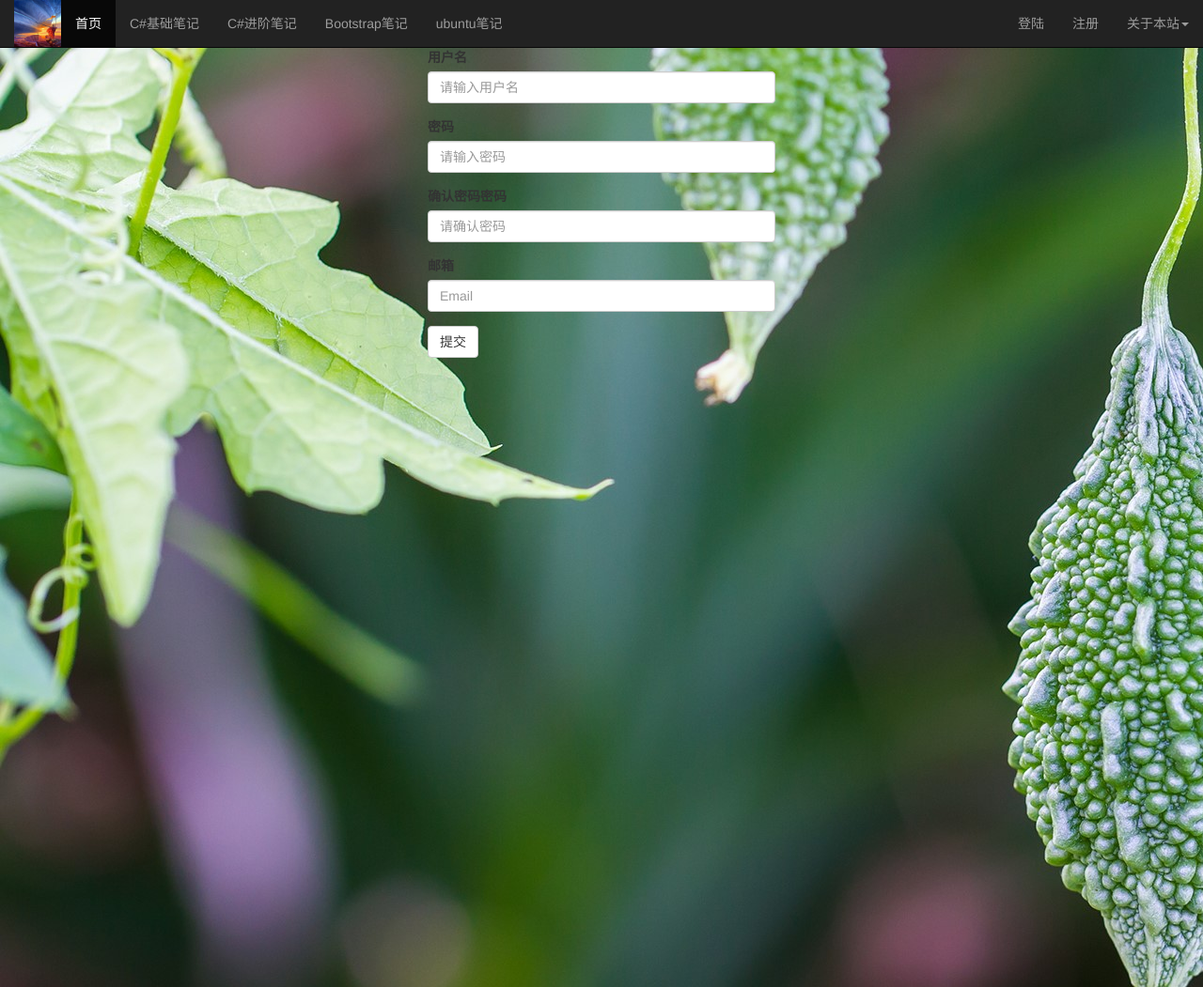
After one commit to alfredyuanyi/qingtian, a Django app: page /users/newuser/ in a window 1280 px wide. The commit adds this page. Shown: the whole page at 94% size. Run offline with Django 3.2, Linux system fonts and the light colour scheme; some libraries are stand-ins or nearby versions.

Commit message:
用户注册模块搞定

```diff
--- a/qingtian_blog/templates/homebase.html
+++ b/qingtian_blog/templates/homebase.html
@@ -39,18 +39,6 @@
         <li><a href="/blogs/CSharpadvanceblog/">C#进阶笔记</a></li>
         <li><a href="/blogs/Bootstrapblog/">Bootstrap笔记</a></li>
         <li><a href="/blogs/ubuntublog/">ubuntu笔记</a></li>
-        <!-- <li class="dropdown">
-          <a href="#" class="dropdown-toggle" data-toggle="dropdown" role="button" aria-haspopup="true" aria-expanded="false">Dropdown <span class="caret"></span></a>
-          <ul class="dropdown-menu">
-            <li><a href="#">Action</a></li>
-            <li><a href="#">Another action</a></li>
-            <li><a href="#">Something else here</a></li>
-            <li role="separator" class="divider"></li>
-            <li><a href="#">Separated link</a></li>
-            <li role="separator" class="divider"></li>
-            <li><a href="#">One more separated link</a></li>
-          </ul>
-        </li> -->
       </ul>
       <!-- <form class="navbar-form navbar-left" role="search">
         <div class="form-group">
@@ -59,8 +47,31 @@
         <button type="submit" class="btn btn-default">Submit</button>
       </form> -->
       <ul class="nav navbar-nav navbar-right">
-        <li><a href="/admin/">管理员传送门</a></li>
-        <li><a href="#">联系我</a></li>
+        <!-- {% if haslogin %}
+        <li><a href="#">{{ user.username }}</a></li>
+        {% endif %}
+        {% if not haslogin %}
+        <li><a href="#">登陆</a>没注册，请点击<a href="">这里</a>注册</li>
+        {% endif %} -->
+        {% if haslogin %}
+        <li><a href="#">{{ user.username }}</a></li>
+        {% endif %}
+        {% if not haslogin %}
+        <li><a href="#">登陆</a></li>
+        <li><a href="/users/newuser/">注册</a></li>
+        {% endif %}
+        <li class="dropdown">
+          <a href="#" class="dropdown-toggle" data-toggle="dropdown" role="button" aria-haspopup="true" aria-expanded="false">关于本站<span class="caret"></span></a>
+          <ul class="dropdown-menu">
+            <li><a href="/admin/">管理员传送门</a></li>
+            <li><a href="#">联系我</a></li>
+            <!-- <li><a href="#">Something else here</a></li>
+            <li role="separator" class="divider"></li>
+            <li><a href="#">Separated link</a></li>
+            <li role="separator" class="divider"></li>
+            <li><a href="#">One more separated link</a></li> -->
+          </ul>
+        </li>
       </ul>
     </div><!-- /.navbar-collapse -->
   </div><!-- /.container-fluid -->
--- a/qingtian_user/admin.py
+++ b/qingtian_user/admin.py
@@ -4,8 +4,8 @@ from qingtian_user.models import *
 
 class UserAdmin(admin.ModelAdmin):
 	list_display = ('username', 'email', 'password')
-	list_filter = ('username')
-	ordering = ('username')
+	list_filter = ('username',)
+	ordering = ('username',)
 	pass
 
 admin.site.register(User, UserAdmin)
--- /dev/null
+++ b/qingtian_user/forms.py
@@ -0,0 +1,17 @@
+# coding: utf8
+from django import forms
+
+class UserForm(forms.Form):
+	username = forms.CharField(max_length = 30, required = True, label = '用户名')
+	password = forms.CharField(max_length = 25, required = True, label = '密码', widget = forms.PasswordInput)
+	checkpassword = forms.CharField(max_length = 25, required = True, label = '确认密码', widget = forms.PasswordInput)
+	email = forms.EmailField(required = True, label = '邮箱', widget = forms.EmailInput)
+	def clean_checkpassword(self):
+		checkpassword = self.cleaned_data['checkpassword']
+		password = self.cleaned_data['password']
+		if checkpassword != password:
+			raise forms.ValidationError("密码不一致，请确认后重新输入")
+			pass
+		return  checkpassword
+		pass
+	pass
--- a/qingtian_user/models.py
+++ b/qingtian_user/models.py
@@ -5,8 +5,8 @@ from django.db import models
 
 # Create your models here.
 class User(models.Model):
-	username = models.CharField(max_length = 30, required = True, unique = True)
-	password = models.CharField(max_length = 25, required = True)
+	username = models.CharField(max_length = 30, blank = False, unique = True)
+	password = models.CharField(max_length = 25, blank = False)
 	email = models.EmailField()
 	def __unicode__(self):
 		return self.username
--- /dev/null
+++ b/qingtian_user/static/css/userform.css
@@ -0,0 +1,11 @@
+#userform {
+	margin-top: 51px;
+	height: 1000px;
+	width: auto;
+	background-image: url('/static/img/userformbackground.jpg');
+}
+#form {
+	height: auto;
+	width: 400px;
+	margin: 0, auto;
+}
--- /dev/null
+++ b/qingtian_user/templates/userform.html
@@ -0,0 +1,38 @@
+{% extends "homebase.html" %}
+{% block title %} 注册——晴天网 {% endblock %}
+{% block css %}
+<link rel="stylesheet" type="text/css" href="/static/css/userform.css">
+{% endblock %}
+{% block content %}
+<div class="container" id="userform">
+<div class="container", id="form">
+<form action="/users/newuser/" method="post">
+{% csrf_token %}
+  <div class="form-group">
+  {% if form.errors %}
+    <p style="color: red;"> 请修改下列错误</p>
+  {% endif %}
+  {{ form.username.errors }}
+    <label for="exampleInputUsername">用户名</label>
+    <input type="text" class="form-control" id="exampleInputUsername" placeholder="请输入用户名", name="username">
+  </div>
+  <div class="form-group">
+  {{ form.password.errors }}
+    <label for="exampleInputPassword1">密码</label>
+    <input type="password" class="form-control" id="exampleInputPassword1" placeholder="请输入密码", name="password">
+  </div>
+  <div class="form-group">
+  {{ form.checkpassword.errors }}
+    <label for="exampleInputPassword2">确认密码密码</label>
+    <input type="password" class="form-control" id="exampleInputPassword2" placeholder="请确认密码", name="checkpassword">
+  </div>
+  <div class="form-group">
+  {{ form.email.errors }}
+    <label for="exampleInputEmail1">邮箱</label>
+    <input type="email" class="form-control" id="exampleInputEmail1" placeholder="Email", name="email">
+  </div>
+  <button type="submit" class="btn btn-default">提交</button>
+</form>
+</div>
+</div>
+{% endblock %}
--- a/qingtian_user/urls.py
+++ b/qingtian_user/urls.py
@@ -3,9 +3,9 @@ from qingtian_user import views
 
 urlpatterns = [
 	url(r'newuser/$', views.Register),
-	url(r'loginservice/$', views.Login),
-	url(r'logoutservice/$', views.Logout),
-	url(r'findpassword/$', views.SendMail),
-	url(r'checkcode/$', views.CheckCode),
+	# url(r'loginservice/$', views.Login),
+	# url(r'logoutservice/$', views.Logout),
+	# url(r'findpassword/$', views.SendMail),
+	# url(r'checkcode/$', views.CheckCode),
 
 ]
--- a/qingtian_user/views.py
+++ b/qingtian_user/views.py
@@ -1,4 +1,40 @@
-from django.shortcuts import render
-from django.http import Http404
+# coding:utf8
+from django.shortcuts import render, redirect
+from django.http import Http404,HttpResponse
+from django.contrib.auth.models import User as AuthUser
+from django.contrib.auth import authenticate, login, logout
 from qingtian_user.models import *
+from qingtian_user.forms import *
 # Create your views here.
+def Register(request):
+	if request.method == 'POST':
+		if request.session.test_cookie_worked():
+			request.session.delete_test_cookie()
+			form = UserForm(request.POST)
+			if form.is_valid():
+				form_data = form.cleaned_data
+				user = User.objects.create(username = form_data['username'],
+					password = form_data['password'],
+					email = form_data['email'])
+				user.save()
+				authUser = AuthUser.objects.create_user(username = user.username, password = user.password)
+				authUser.save()
+				loginUser = authenticate(username = user.username, password = user.password)
+				if loginUser is not None:
+					login(request, user = loginUser)
+					return redirect('/home/')
+					pass
+				pass
+			pass
+		else:
+			return HttpResponse("请允许设置cookie后再试一遍。")
+		pass
+	else:
+		form = UserForm(initial = {'username': '请输入用户名',
+			'email': '请输入可以联系到您邮箱地址'})
+		pass
+	request.session.set_test_cookie()
+	return render(request,
+		template_name = 'userform.html',
+		context = {'form': form})
+	pass
```
Also changed, not shown: qingtian_blog/views.py (+30 -4 lines), qingtian_user/migrations/0001_initial.py (added), qingtian_user/static/img/userformbackground.jpg (added).
